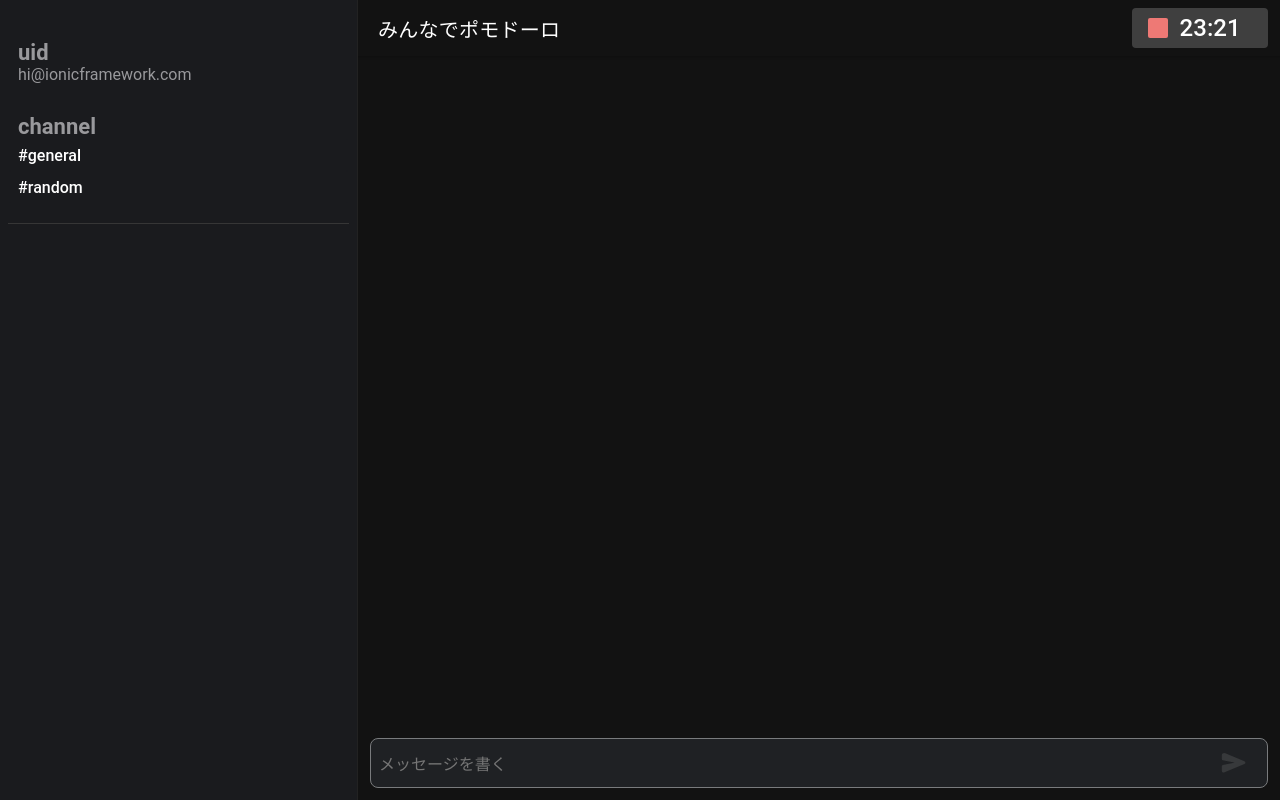
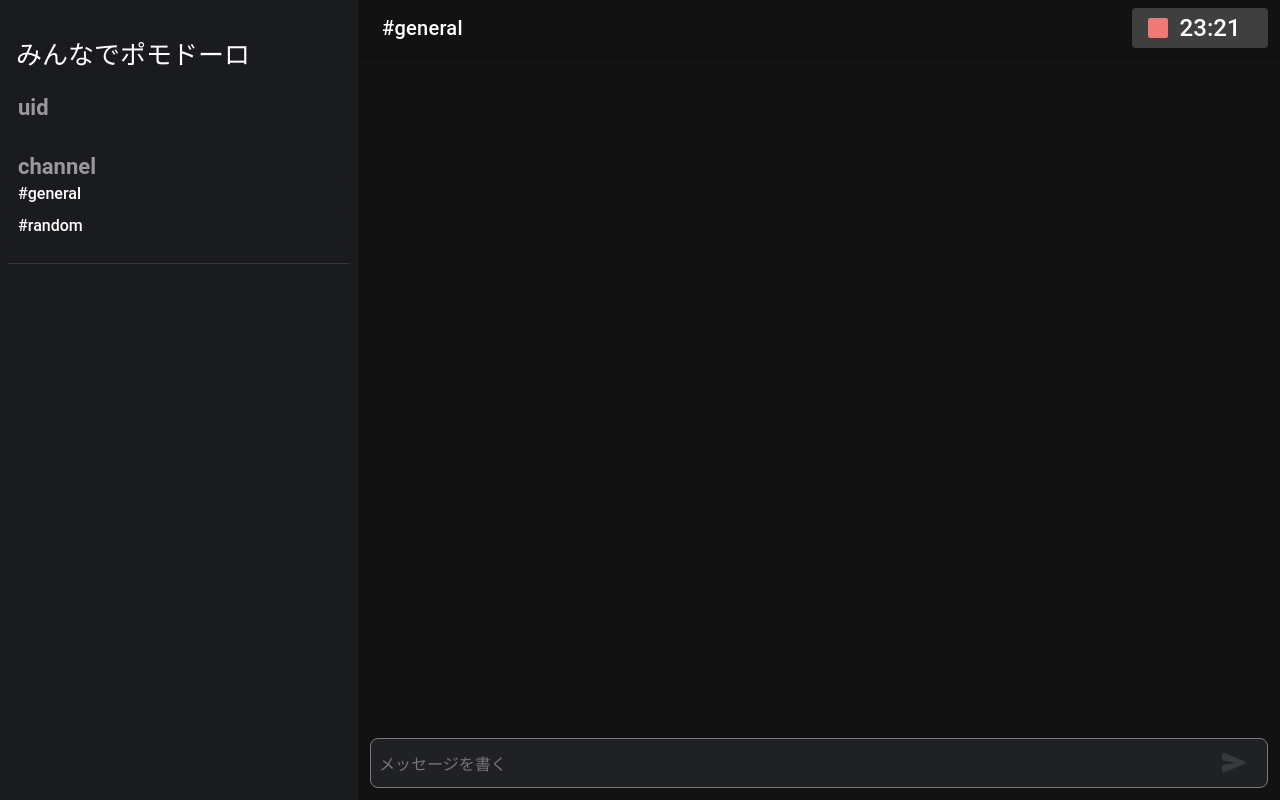
Before and after one commit to scrpgil/world-pomodoro, a React (Create React App) app: page /home in a window 1280 px wide. Built offline with nearby package versions, Linux system fonts and the light colour scheme; no server answers.

Commit message:
add fireabse auth

```diff
--- a/package.json
+++ b/package.json
@@ -15,6 +15,7 @@
     "@types/react-router": "^5.1.4",
     "@types/react-router-dom": "^5.1.3",
     "@types/react-textarea-autosize": "^4.3.5",
+    "firebase": "^7.12.0",
     "ionicons": "^5.0.0",
     "react": "^16.12.0",
     "react-dom": "^16.12.0",
--- a/src/App.tsx
+++ b/src/App.tsx
@@ -1,6 +1,6 @@
 import Menu from "./components/Menu";
-import Page from './pages/Page';
-import React, { useState } from 'react';
+import Page from "./pages/Page";
+import React, { useState } from "react";
 import { Redirect, Route } from "react-router-dom";
 import { IonApp, IonRouterOutlet, IonSplitPane } from "@ionic/react";
 import { IonReactRouter } from "@ionic/react-router";
--- a/src/components/Menu.css
+++ b/src/components/Menu.css
@@ -1,3 +1,7 @@
+.p-title {
+  padding-left: 8px;
+  margin-bottom: 4px;
+}
 ion-menu ion-content {
   --background: var(--ion-item-background, var(--ion-background-color, #fff));
 }
@@ -46,7 +50,7 @@ ion-menu.md ion-item {
   --padding-top: 0px;
   --padding-bottom: 0px;
   --inner-padding-top: 4px;
-  --inner-padding-bottom: 4px;
+  --inner-padding-bottom: 8px;
   --min-height: 32px;
   border-radius: 4px;
 }
@@ -98,8 +102,12 @@ ion-menu.ios ion-item .selected ion-icon {
   color: var(--ion-color-primary);
 }
 
+ion-menu ion-list#labels-list ion-list-header ion-icon {
+  color: #fff;
+}
+
 ion-menu.ios ion-list#labels-list ion-list-header {
-  margin-bottom: 8px;
+  margin-bottom: 16px;
 }
 
 ion-menu.ios ion-list-header,
--- a/src/components/Menu.tsx
+++ b/src/components/Menu.tsx
@@ -11,6 +11,7 @@ import {
 import React from "react";
 import { RouteComponentProps, withRouter } from "react-router-dom";
 import "./Menu.css";
+import { useAuthentication } from "../hooks/useAuthentication";
 
 interface MenuProps extends RouteComponentProps {
   selectedPage: string;
@@ -33,12 +34,15 @@ const appPages: AppPage[] = [
 ];
 
 const Menu: React.FunctionComponent<MenuProps> = ({ selectedPage }) => {
+  const { user, setUser } = useAuthentication();
+
   return (
     <IonMenu contentId="main" type="overlay">
       <IonContent>
+        <h1 className="p-title">みんなでポモドーロ</h1>
         <IonList id="inbox-list">
           <IonListHeader>uid</IonListHeader>
-          <IonNote>hi@ionicframework.com</IonNote>
+          <IonNote>{user ? user.uid : ""}</IonNote>
           <IonListHeader>channel</IonListHeader>
           {appPages.map((appPage, index) => {
             return (
--- /dev/null
+++ b/src/hooks/useAuthentication.ts
@@ -0,0 +1,17 @@
+import { useState, useEffect } from "react";
+import { authenticateAnonymously } from "../services/firestore";
+
+export function useAuthentication() {
+  const [user, setUser] = useState<any>();
+  const [userId, setUserId] = useState<string>("");
+  useEffect(() => {
+    authenticateAnonymously().then((userCredential: any) => {
+      setUserId(userCredential.user.uid);
+      setUser(userCredential.user);
+    });
+  });
+  return {
+    user,
+    setUser
+  };
+}
--- a/src/pages/Home.tsx
+++ b/src/pages/Home.tsx
@@ -3,7 +3,7 @@ import {
   IonHeader,
   IonPage,
   IonButtons,
-  IonTextarea,
+  IonMenuButton,
   IonTitle,
   IonButton,
   IonIcon,
@@ -30,7 +30,10 @@ const Home: React.FC = () => {
     <IonPage>
       <IonHeader>
         <IonToolbar className="p-toolbar">
-          <IonTitle>みんなでポモドーロ</IonTitle>
+          <IonButtons slot="start">
+            <IonMenuButton />
+          </IonButtons>
+          <IonTitle>#general</IonTitle>
           <IonButtons slot="end">
             <PomodoroTimer
               time={pomodoroTimer.time}
@@ -41,9 +44,7 @@ const Home: React.FC = () => {
       </IonHeader>
       <IonContent />
       <IonFooter className="ion-no-border">
-        <div
-          className={text != "" ? "p-textarea active" : "p-textarea"}
-        >
+        <div className={text != "" ? "p-textarea active" : "p-textarea"}>
           <TextareaAutosize
             placeholder="メッセージを書く"
             value={text}
--- /dev/null
+++ b/src/services/firestore.ts
@@ -0,0 +1,21 @@
+import * as firebase from "firebase/app";
+import "firebase/firestore";
+import "firebase/auth";
+
+const firebaseConfig = {
+  apiKey: "AIzaSyCgxbo1RIsD4G99GuuPxcfilOQu37n3amQ",
+  authDomain: "world-pomodoro.firebaseapp.com",
+  databaseURL: "https://world-pomodoro.firebaseio.com",
+  projectId: "world-pomodoro",
+  storageBucket: "world-pomodoro.appspot.com",
+  messagingSenderId: "578882952478",
+  appId: "1:578882952478:web:f6692cf4a46ed23db53d0f",
+  measurementId: "G-QWS8FZBS4L"
+};
+
+firebase.initializeApp(firebaseConfig);
+const db = firebase.firestore();
+
+export const authenticateAnonymously = () => {
+  return firebase.auth().signInAnonymously();
+};
```
Also changed, not shown: firebase.json, 2 other files (tests, documents, lock files or other folders).
